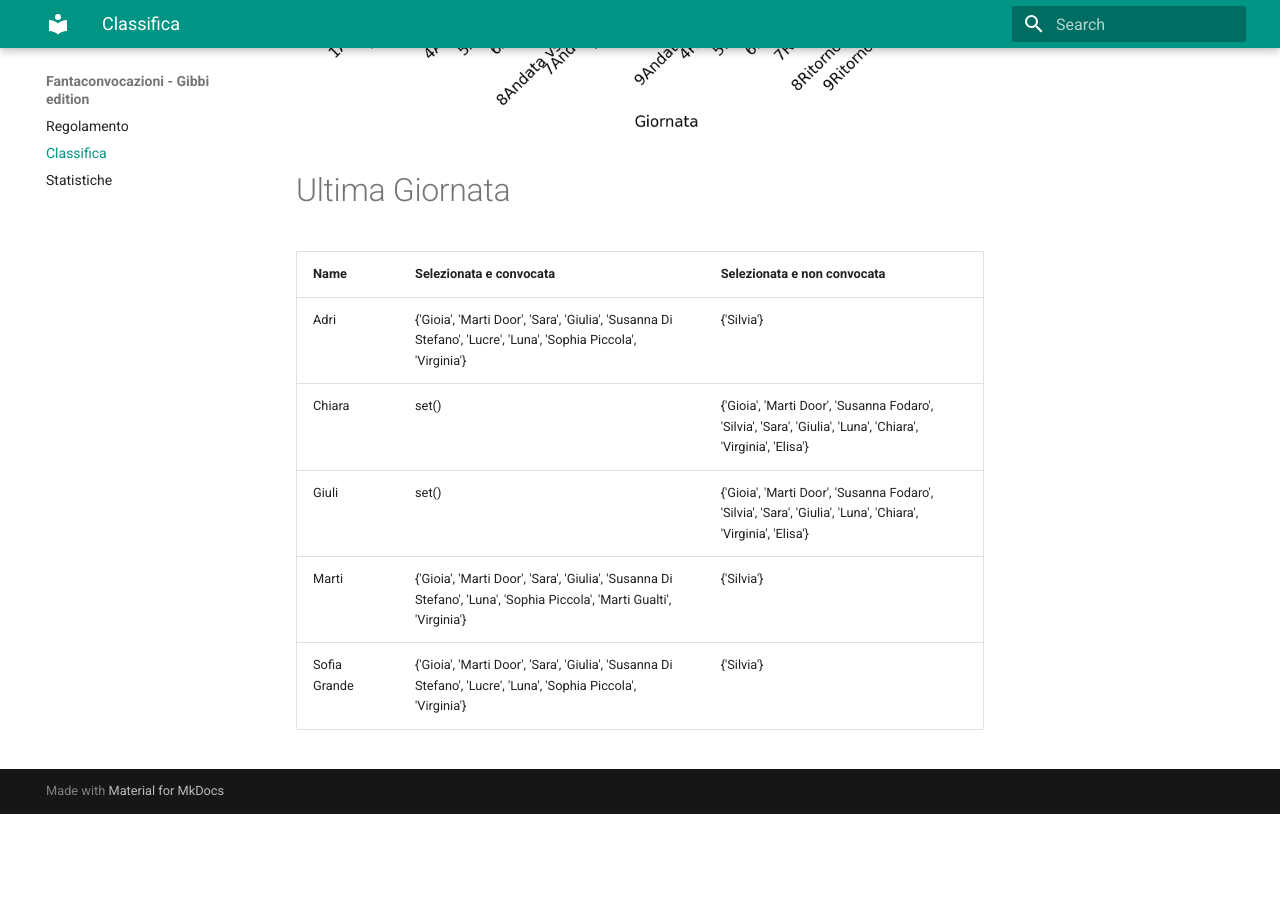
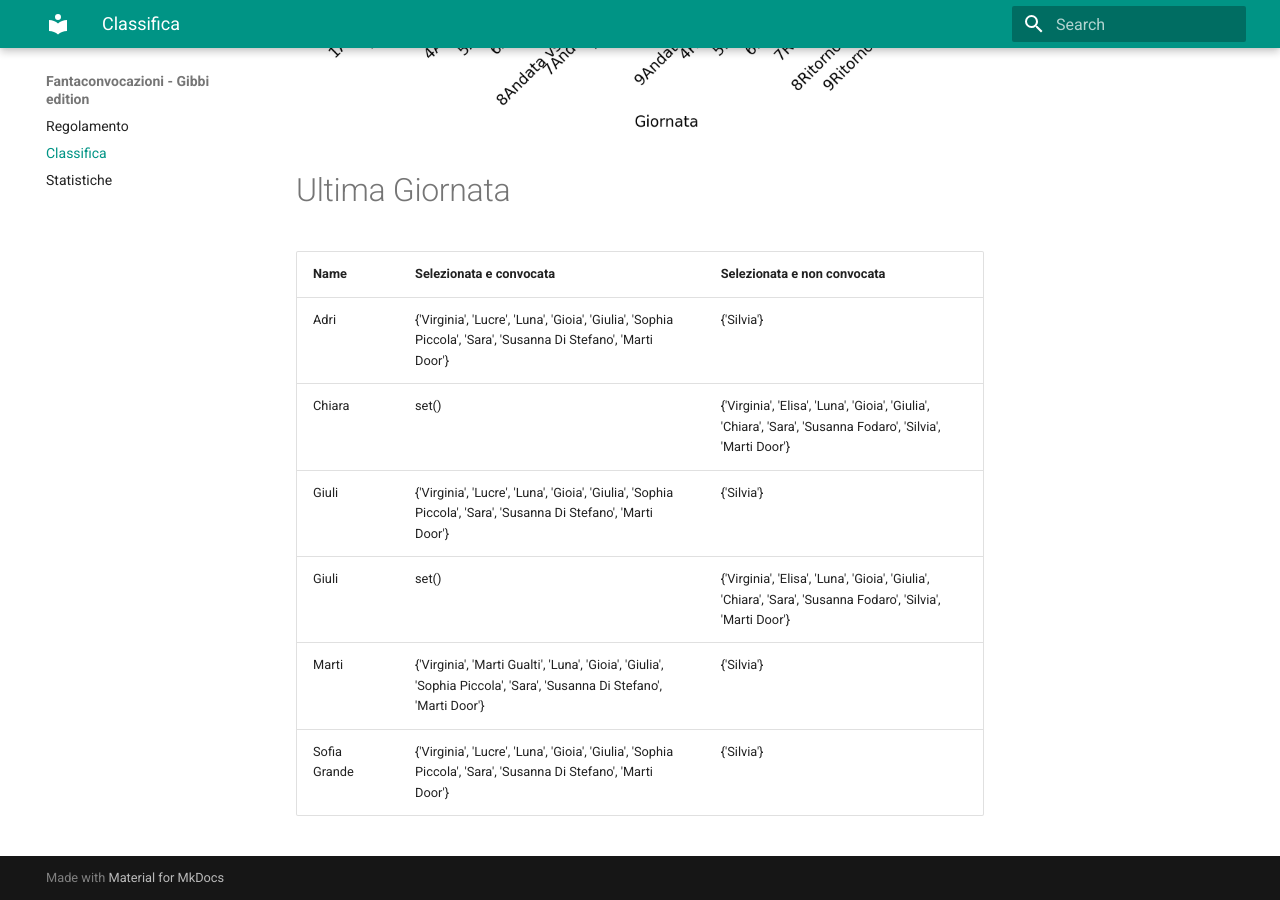
Before and after one commit to martinig94/fantagibbi, an MkDocs documentation site: the page built from docs/Classifica.md, in a window 1280 px wide and 900 px high, scrolled down 978 px. Built offline with MkDocs 1.6.1 and Material for MkDocs 9.7.7, drawn with Linux system fonts in a browser that asks for light colours; before the commit the page ends 1792 px from its top, so only the background shows below that.

Commit message:
Auto-update from main.py

```diff
--- a/docs/Classifica.md
+++ b/docs/Classifica.md
@@ -18,9 +18,10 @@
 <!-- START_TABLE CORRECT -->
 | Name         | Selezionata e convocata                                                                                               | Selezionata e non convocata                                                                                  |
 |:-------------|:----------------------------------------------------------------------------------------------------------------------|:-------------------------------------------------------------------------------------------------------------|
-| Adri         | {'Gioia', 'Marti Door', 'Sara', 'Giulia', 'Susanna Di Stefano', 'Lucre', 'Luna', 'Sophia Piccola', 'Virginia'}        | {'Silvia'}                                                                                                   |
-| Chiara       | set()                                                                                                                 | {'Gioia', 'Marti Door', 'Susanna Fodaro', 'Silvia', 'Sara', 'Giulia', 'Luna', 'Chiara', 'Virginia', 'Elisa'} |
-| Giuli        | set()                                                                                                                 | {'Gioia', 'Marti Door', 'Susanna Fodaro', 'Silvia', 'Sara', 'Giulia', 'Luna', 'Chiara', 'Virginia', 'Elisa'} |
-| Marti        | {'Gioia', 'Marti Door', 'Sara', 'Giulia', 'Susanna Di Stefano', 'Luna', 'Sophia Piccola', 'Marti Gualti', 'Virginia'} | {'Silvia'}                                                                                                   |
-| Sofia Grande | {'Gioia', 'Marti Door', 'Sara', 'Giulia', 'Susanna Di Stefano', 'Lucre', 'Luna', 'Sophia Piccola', 'Virginia'}        | {'Silvia'}                                                                                                   |
+| Adri         | {'Virginia', 'Lucre', 'Luna', 'Gioia', 'Giulia', 'Sophia Piccola', 'Sara', 'Susanna Di Stefano', 'Marti Door'}        | {'Silvia'}                                                                                                   |
+| Chiara       | set()                                                                                                                 | {'Virginia', 'Elisa', 'Luna', 'Gioia', 'Giulia', 'Chiara', 'Sara', 'Susanna Fodaro', 'Silvia', 'Marti Door'} |
+| Giuli        | {'Virginia', 'Lucre', 'Luna', 'Gioia', 'Giulia', 'Sophia Piccola', 'Sara', 'Susanna Di Stefano', 'Marti Door'}        | {'Silvia'}                                                                                                   |
+| Giuli        | set()                                                                                                                 | {'Virginia', 'Elisa', 'Luna', 'Gioia', 'Giulia', 'Chiara', 'Sara', 'Susanna Fodaro', 'Silvia', 'Marti Door'} |
+| Marti        | {'Virginia', 'Marti Gualti', 'Luna', 'Gioia', 'Giulia', 'Sophia Piccola', 'Sara', 'Susanna Di Stefano', 'Marti Door'} | {'Silvia'}                                                                                                   |
+| Sofia Grande | {'Virginia', 'Lucre', 'Luna', 'Gioia', 'Giulia', 'Sophia Piccola', 'Sara', 'Susanna Di Stefano', 'Marti Door'}        | {'Silvia'}                                                                                                   |
 <!-- END_TABLE CORRECT -->
--- a/docs/data/ranking.csv
+++ b/docs/data/ranking.csv
@@ -1,5 +1,5 @@
 Name,point
-Giuli,1730
+Giuli,1820
 Chiara,1620
 Marti,1440
 Sofia Grande,1440
```
Also changed, not shown: other parts of docs/Classifica.md (+1 -1 lines), docs/images/most_selected_players.png, docs/images/trend_points.png.
